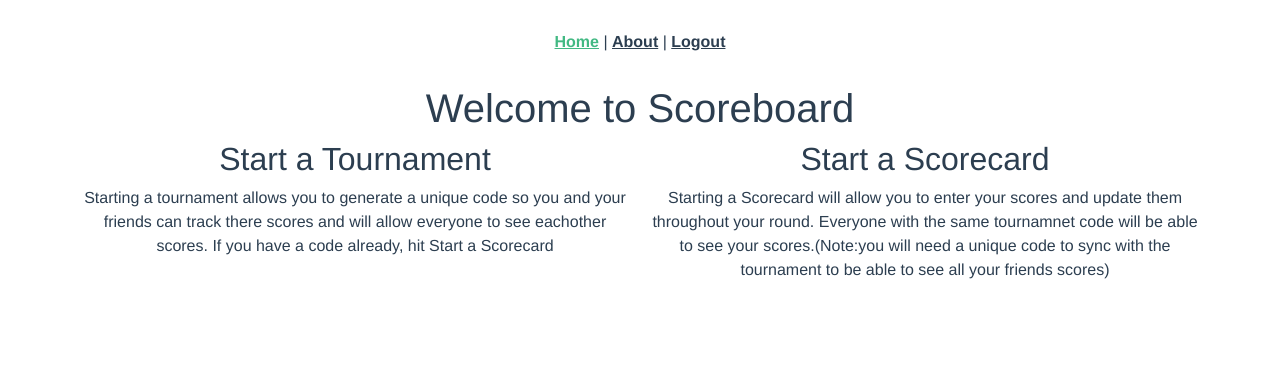
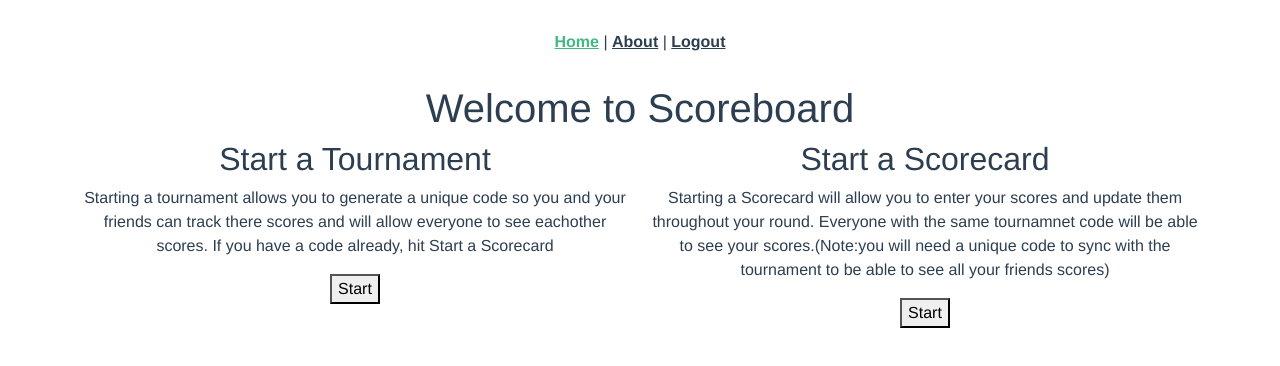
Before and after one commit to SymensJeffrey/golf_vue, a Vue app: page / in a window 1280 px wide. Shown: the top 366 px of the page. Built offline with nearby package versions, Linux system fonts and the light colour scheme; sample sign-in values are in the browser's storage.

Commit message:
add tournament create button

```diff
--- a/src/views/Home.vue
+++ b/src/views/Home.vue
@@ -10,10 +10,12 @@
         <div class="col-6">
           <h2>Start a Tournament</h2>
           <p>Starting a tournament allows you to generate a unique code so you and your friends can track there scores and will allow everyone to see eachother scores. If you have a code already, hit Start a Scorecard</p>
+          <button v-on:click="createTournament()">Start</button>
         </div>
         <div class="col-6">
           <h2> Start a Scorecard</h2>
           <p>Starting a Scorecard will allow you to enter your scores and update them throughout your round. Everyone with the same tournamnet code will be able to see your scores.(Note:you will need a unique code to sync with the tournament to be able to see all your friends scores)</p>
+          <button>Start</button>
         </div>
       </div>
     </div>
@@ -23,10 +25,12 @@
 <style></style>
 
 <script>
+  import axios from "axios"
   export default {
     data: function () {
       return {
         message: "Welcome to Scoreboard",
+        newTournamentParams: {},
       };
     },
     created: function () {},
@@ -44,6 +48,16 @@
         return false;
       }
       },
+      createTournament () {
+        axios.post("/tournaments", this.newTournamentParams).then((response) => {
+          console.log("tournamnets create", response);
+          this.tournamnets.push(response.data);
+          this.newTournamentParams = {};
+        })
+        .catch((error) => {
+          console.log("tournamnets create error", error.response);
+        });
+      }
     },
   };
 </script>
```
